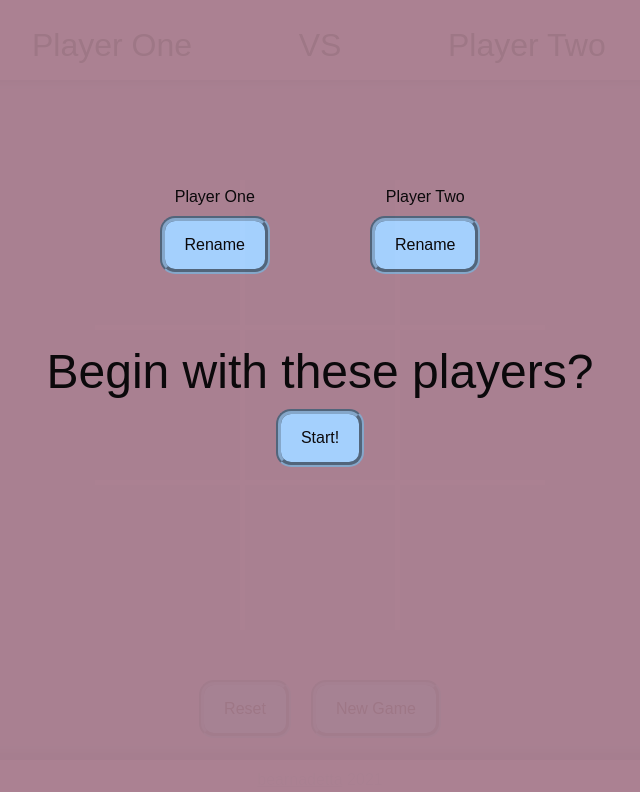
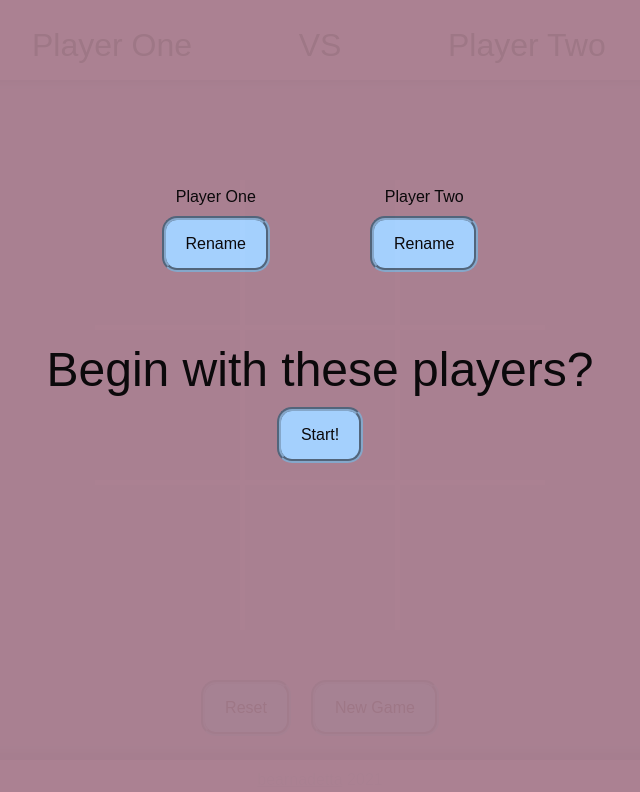
Before and after one commit to Bearnadetta/tictactoe, a plain HTML site: page index.html in a window 1280 px wide. Shown: the whole page, without its empty margins (320-960 px from the left). Drawn offline with Linux system fonts and the light colour scheme.

Commit message:
shrinking button border size down to 4px

```diff
--- a/style.css
+++ b/style.css
@@ -103,7 +103,7 @@ body {
     padding: 15px 20px 15px 20px;
     border-radius: 15px;
     background-color: #A2D2FF;
-    border: 5px groove #81a7ca;
+    border: 4px groove #81a7ca;
     cursor: pointer;
 }
 
```
